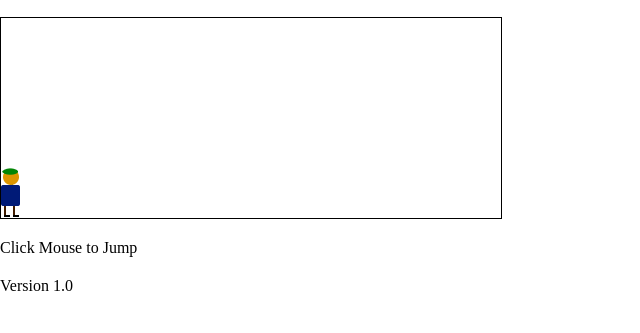
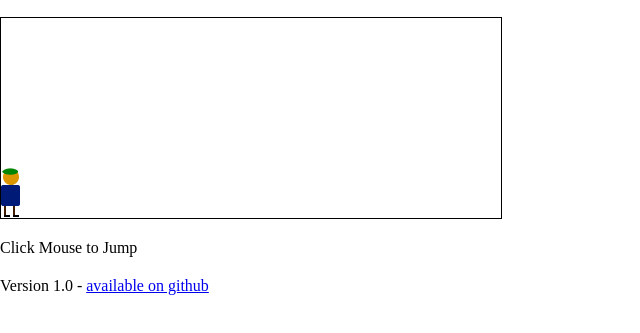
Before and after one commit to chefblogger/jump-game, a plain HTML site: page index.html in a window 1280 px wide. Shown: the part 43-376 px from the top of the page, without its empty margins (0-640 px from the left). Drawn offline with Linux system fonts and the light colour scheme.

Commit message:
add github link

```diff
--- a/index.html
+++ b/index.html
@@ -19,7 +19,7 @@
 	</div>
 	<p>Click Mouse to Jump</p>
 
-	<p class="footer">Version 1.0</p>
+	<p class="footer">Version 1.0 - <a href="https://github.com/chefblogger/jump-game" target="_blank">available on github</a></p>
 
 
 <script src="app.js"></script>
```
Also changed, not shown: 2 other files.
